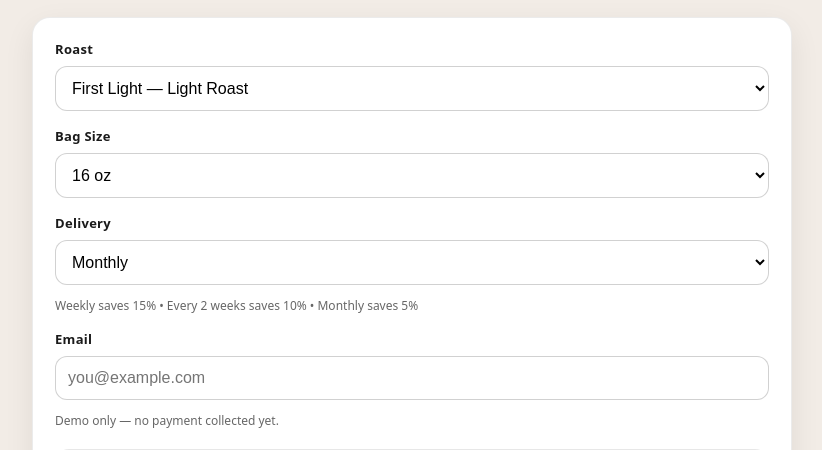
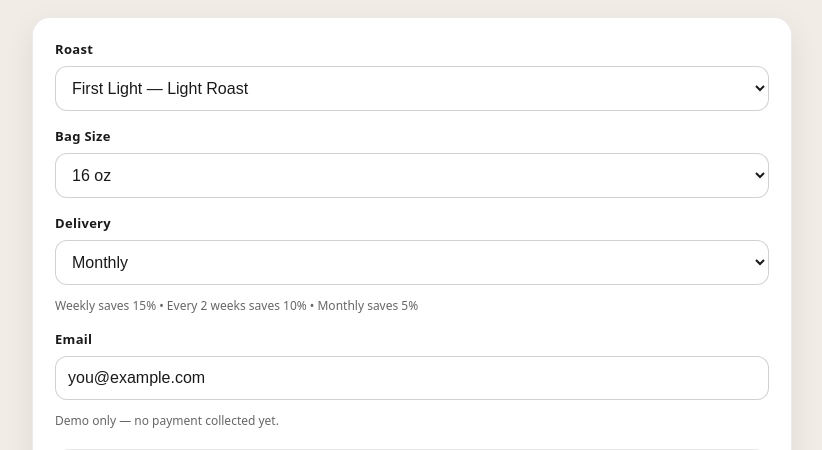
Before and after one commit to masonbarneslv/standard-issue-coffee-co., a Next.js app: page /subscribe in a window 1280 px wide. Shown: the part 166-616 px from the top of the page, without its empty margins (228-1050 px from the left). Built offline with nearby package versions, Linux system fonts and the light colour scheme.

Commit message:
Update page.jsx
Safari Drop Down Menu Issue

```diff
--- a/app/subscribe/page.jsx
+++ b/app/subscribe/page.jsx
@@ -242,6 +242,12 @@ const styles = {
   border: "1px solid rgba(0,0,0,0.18)",
   outline: "none",
   background: "#fff",
+
+  // ✅ Fix for Safari + WordPress in-app browser
+  color: "#1a1a1a",
+  WebkitTextFillColor: "#1a1a1a",
+  appearance: "menulist",
+  WebkitAppearance: "menulist",
 },
   helper: {
     fontSize: 12,
```
Lines whose indentation alone changed are shown as unchanged.
